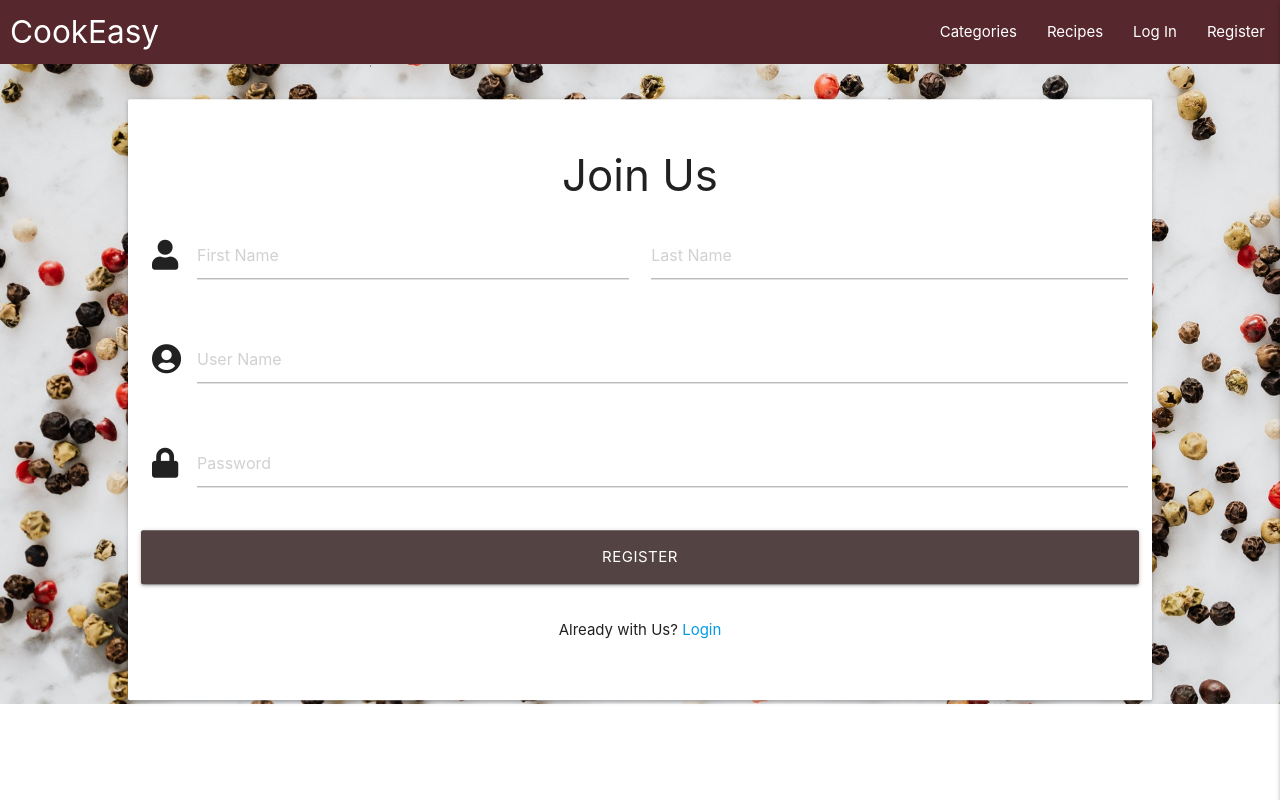
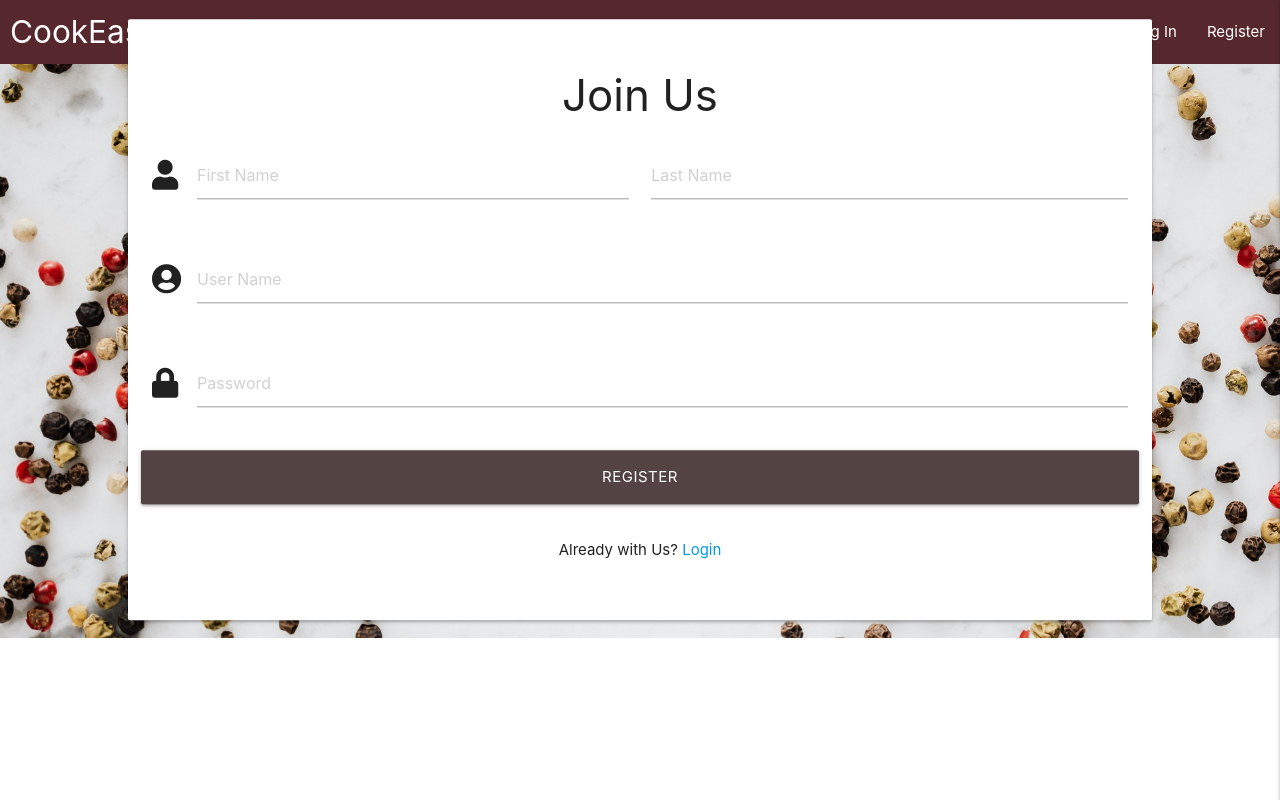
Before and after one commit to ErnestaMajute/MS3, a Flask app: page /register in a window 1280 px wide. Run offline with Flask 2, Linux system fonts and the light colour scheme; data that the repository does not hold is empty; some libraries are stand-ins or nearby versions.

Commit message:
modified heights for containers

```diff
--- a/static/css/style.css
+++ b/static/css/style.css
@@ -58,7 +58,7 @@ nav {
 }
 
 .register-container {
-    height: 80vh;
+    min-height: 71.8vh;
 	background: url("../css/images/register-spices.jpg") no-repeat center center fixed;
 	-webkit-background-size: cover;
 	-moz-background-size: cover;
@@ -69,7 +69,7 @@ nav {
 .centered {
     margin: 0;
     position: absolute;
-    top: 50%;
+    top: 40%;
     left: 50%;
     width: 80%;
     -ms-transform: translate(-50%, -50%);
@@ -77,7 +77,7 @@ nav {
 }
 
 .login-container {
-    height: 80vh;
+    min-height: 71.8vh;
 	background: url("../css/images/login-greens.jpg") no-repeat center center fixed;
 	-webkit-background-size: cover;
 	-moz-background-size: cover;
@@ -86,21 +86,22 @@ nav {
 }
 
 .recipes-container {
-    min-height: 90vh;
+    min-height: 71.8vh;
 	background: url("../css/images/recipes-marble.jpg") no-repeat center center fixed;
 	-webkit-background-size: cover;
 	-moz-background-size: cover;
 	-o-background-size: cover;
-	background-size: cover;
+    background-size: cover;
+
 }
 
 .profile-container {
-    min-height: 90vh;
+    min-height: 71.8vh;
 	background: url("../css/images/recipes-marble.jpg") no-repeat center center fixed;
 	-webkit-background-size: cover;
 	-moz-background-size: cover;
 	-o-background-size: cover;
-	background-size: cover;
+    background-size: cover;
 }
 
 .intro-container {
@@ -205,7 +206,7 @@ blockquote {
 }
 
 .add-container {
-    height: 100vh;
+    min-height: 71.8vh;
 	background: url("../css/images/login-greens.jpg") no-repeat center center fixed;
 	-webkit-background-size: cover;
 	-moz-background-size: cover;
@@ -255,3 +256,13 @@ blockquote {
 .capitalized {
     text-transform: capitalize;
 }
+
+body {
+    display: flex;
+    min-height: 100vh;
+    flex-direction: column;
+}
+
+main {
+    flex: 1 0 auto;
+}
```
